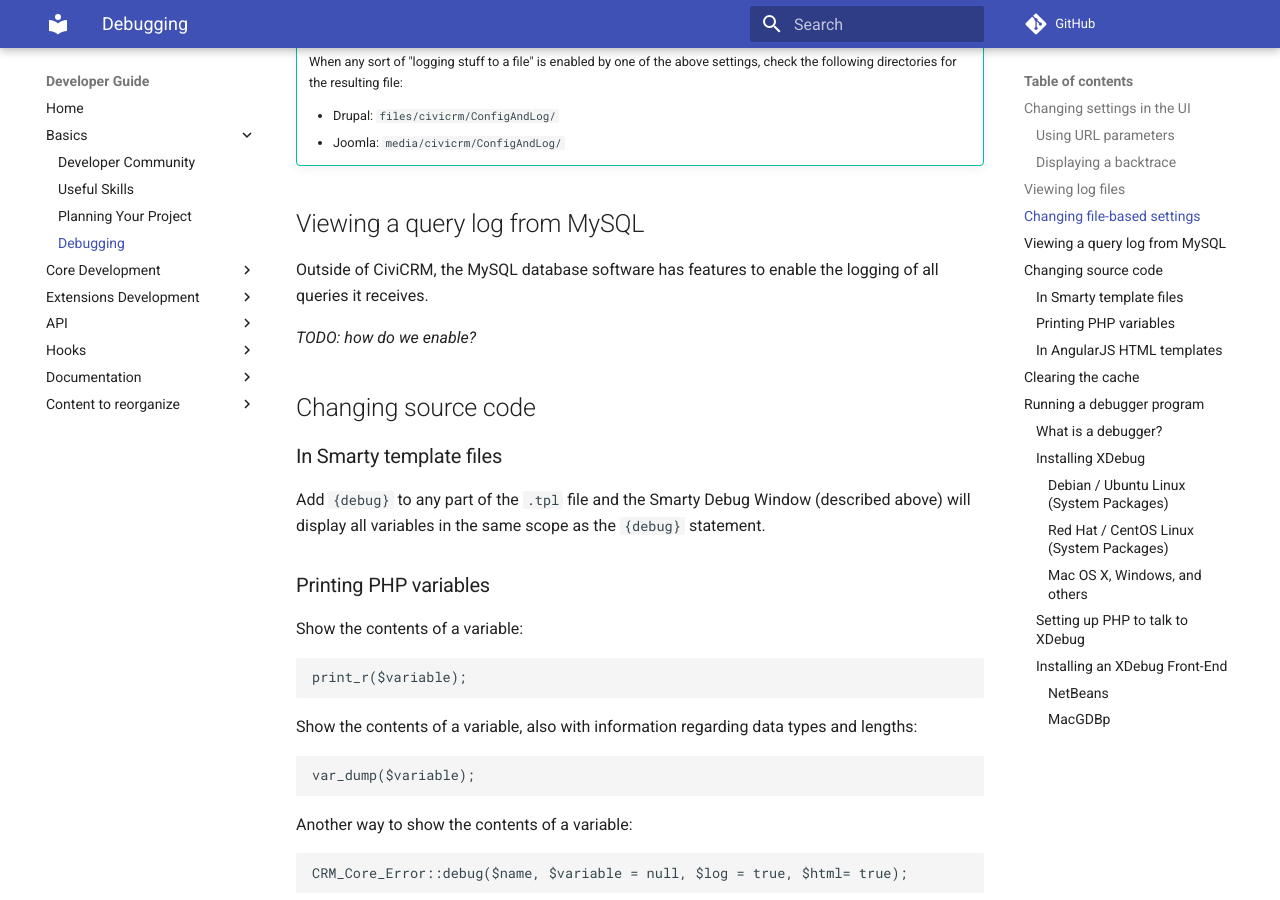
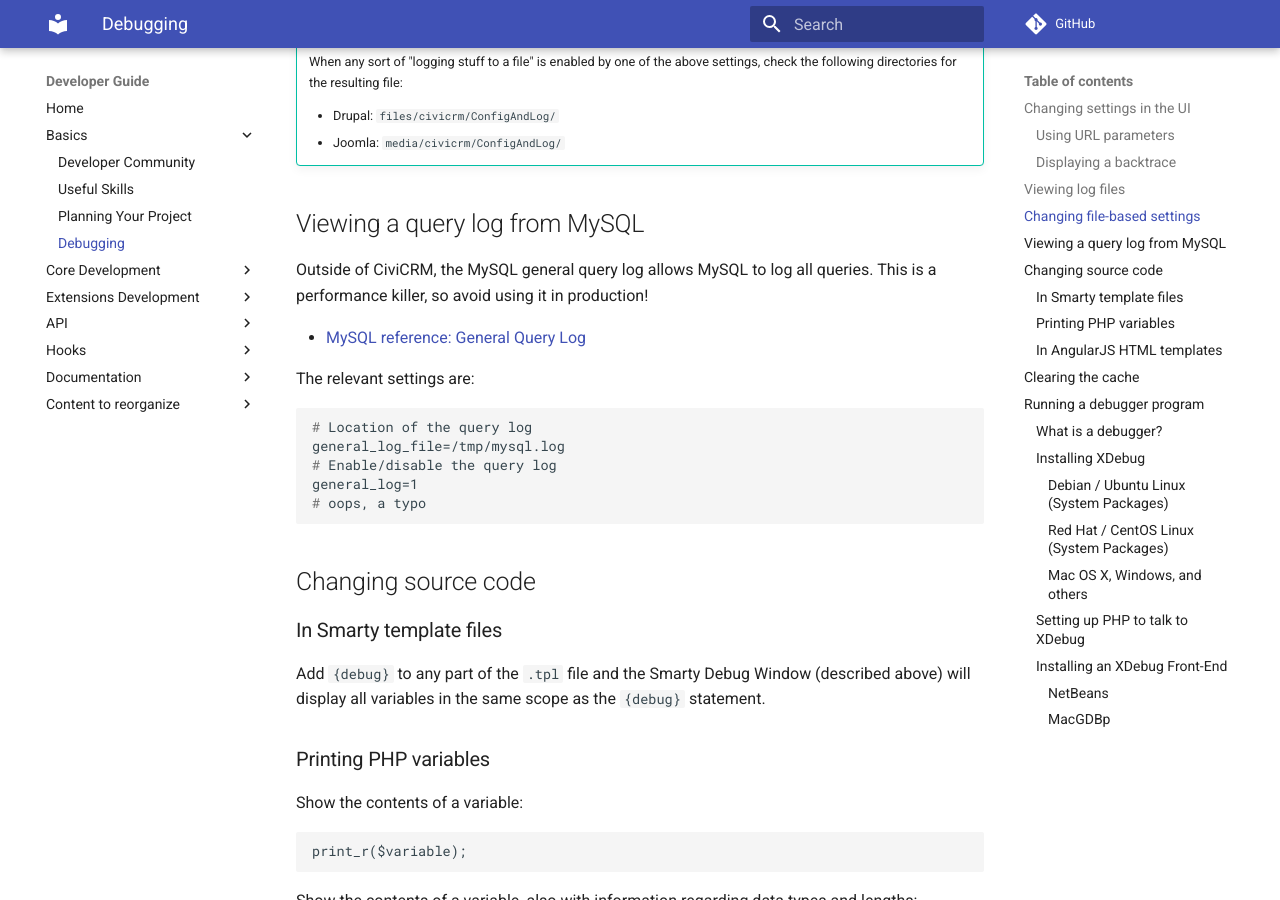
Before and after one commit to civicrm/civicrm-dev-docs, an MkDocs documentation site: the page built from docs/dev-tools/debugging.md, in a window 1280 px wide and 900 px high, scrolled down 2311 px. Built offline with MkDocs 1.6.1 and Material for MkDocs 9.7.7, drawn with Linux system fonts in a browser that asks for light colours; comment, search, counter and statistics services are not loaded; old or Windows-style settings are respelled for this version of MkDocs.

Commit message:
Add details for MySQL query log

```diff
--- a/docs/dev-tools/debugging.md
+++ b/docs/dev-tools/debugging.md
@@ -84,11 +84,17 @@
 
 ## Viewing a query log from MySQL
 
-Outside of CiviCRM, the MySQL database software has features to enable the logging of all queries it receives.
+Outside of CiviCRM, the MySQL general query log allows MySQL to log all queries. This is a performance killer, so avoid using it in production!
 
-*TODO: how do we enable?*
+* [MySQL reference: General Query Log](https://dev.mysql.com/doc/refman/en/query-log.html)
 
+The relevant settings are:
 
+    # Location of the query log
+    general_log_file=/tmp/mysql.log
+    # Enable/disable the query log
+    general_log=1
+    # oops, a typo
 
 ## Changing source code
 
```
